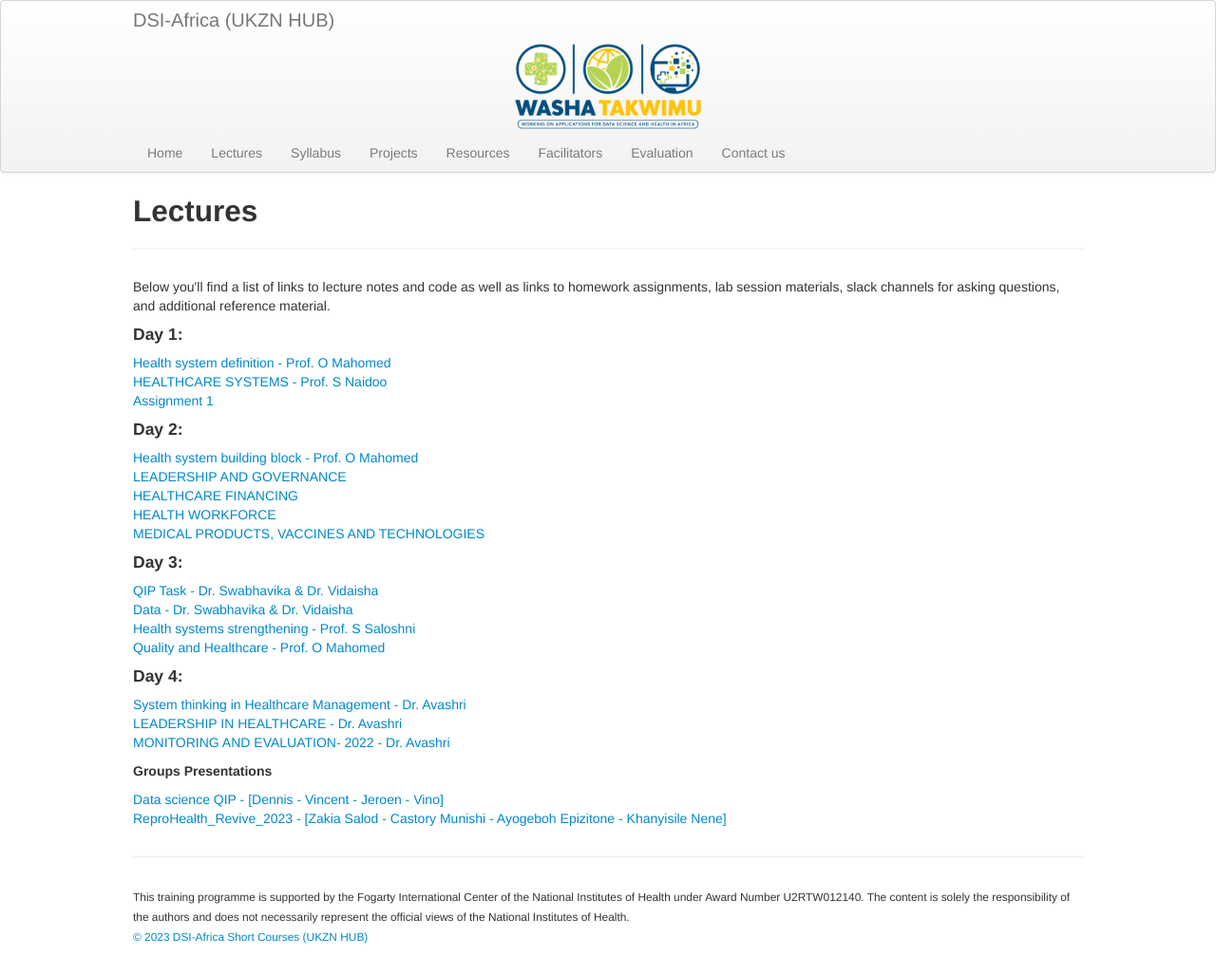
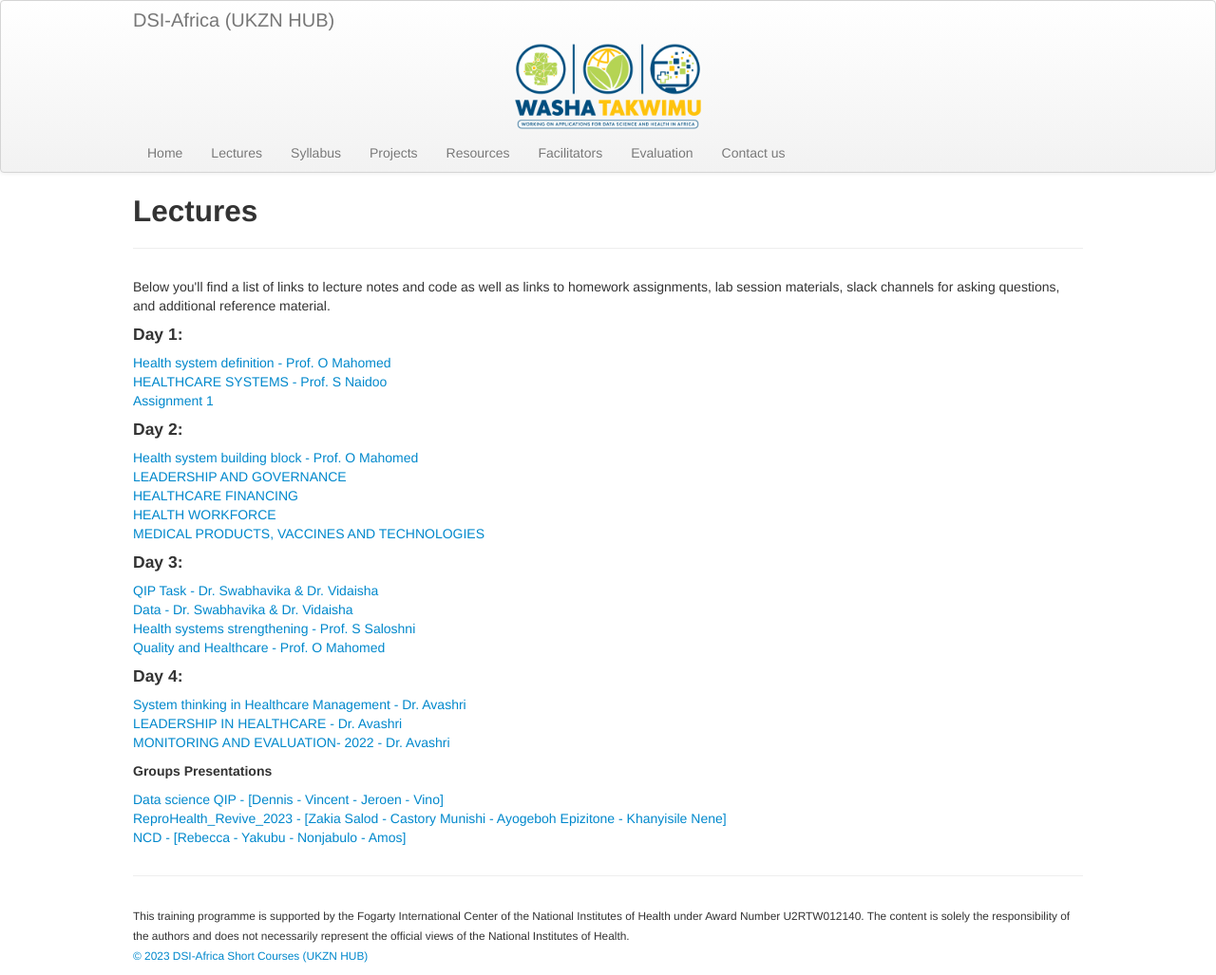
Before and after one commit to hscourseukzn/hscourseukzn.github.io, a Jekyll site: the page built from pages/lectures.md, in a window 1280 px wide. Shown: the whole page at 95% size. Built offline with Jekyll 4.4.1, drawn with Linux system fonts in a browser that asks for light colours.

Commit message:
Update lectures.md

```diff
--- a/pages/lectures.md
+++ b/pages/lectures.md
@@ -170,7 +170,7 @@ Below you'll find a list of links to lecture notes and code as well as links to
 
 <a href="https://hscourseukzn.github.io/PDFLectures/ReproHealth_Revive_2023.pdf" download> ReproHealth_Revive_2023 - [Zakia Salod - Castory Munishi - Ayogeboh Epizitone - Khanyisile Nene] </a> <br>
 
-
+<a href="https://hscourseukzn.github.io/PDFLectures/NCD_ Slides.pdf" download> NCD - [Rebecca - Yakubu - Nonjabulo - Amos] </a> <br>
 
 
 
```
